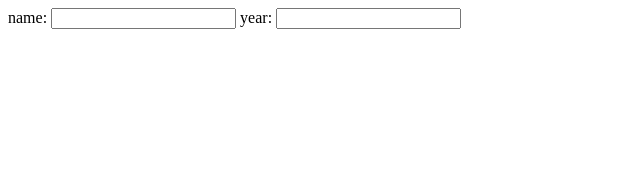
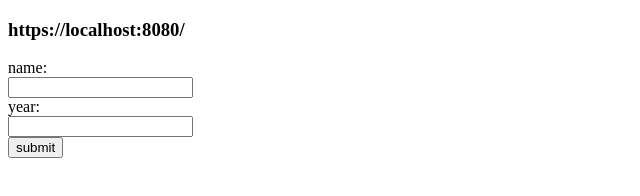
Before and after one commit to acciojob/sharable-urls-Nachikte03, a website: page main.html in a window 1280 px wide. Shown: the whole page, without its empty margins (0-640 px from the left). Drawn offline with Linux system fonts and the light colour scheme.

Commit message:
created a submission

```diff
--- a/main.html
+++ b/main.html
@@ -4,9 +4,11 @@
     <script type="text/javascript" src="./script.js">
 </script>
   </body>
-	<label>name: </label>
-	<input type="" id="name" name="name">
-	<lable>year: </lable>
-	<input type="" id="year" name="year">
+	<h3 id="url">https://localhost:8080/</h3>
+	<label>name: </label><br>
+	<input type="" id="name" name="name"><br>
+	<lable>year: </lable><br>
+	<input type="" id="year" name="year"><br>
+	<input id="button" type="submit" value="submit">
 
 </html>
--- a/script.js
+++ b/script.js
@@ -1 +1,6 @@
 // your code here
+
+document.getElementById("button").addEventListener(click,change);
+function change(){
+	document.getElementById("url").innerHTML = "p";
+}
```
